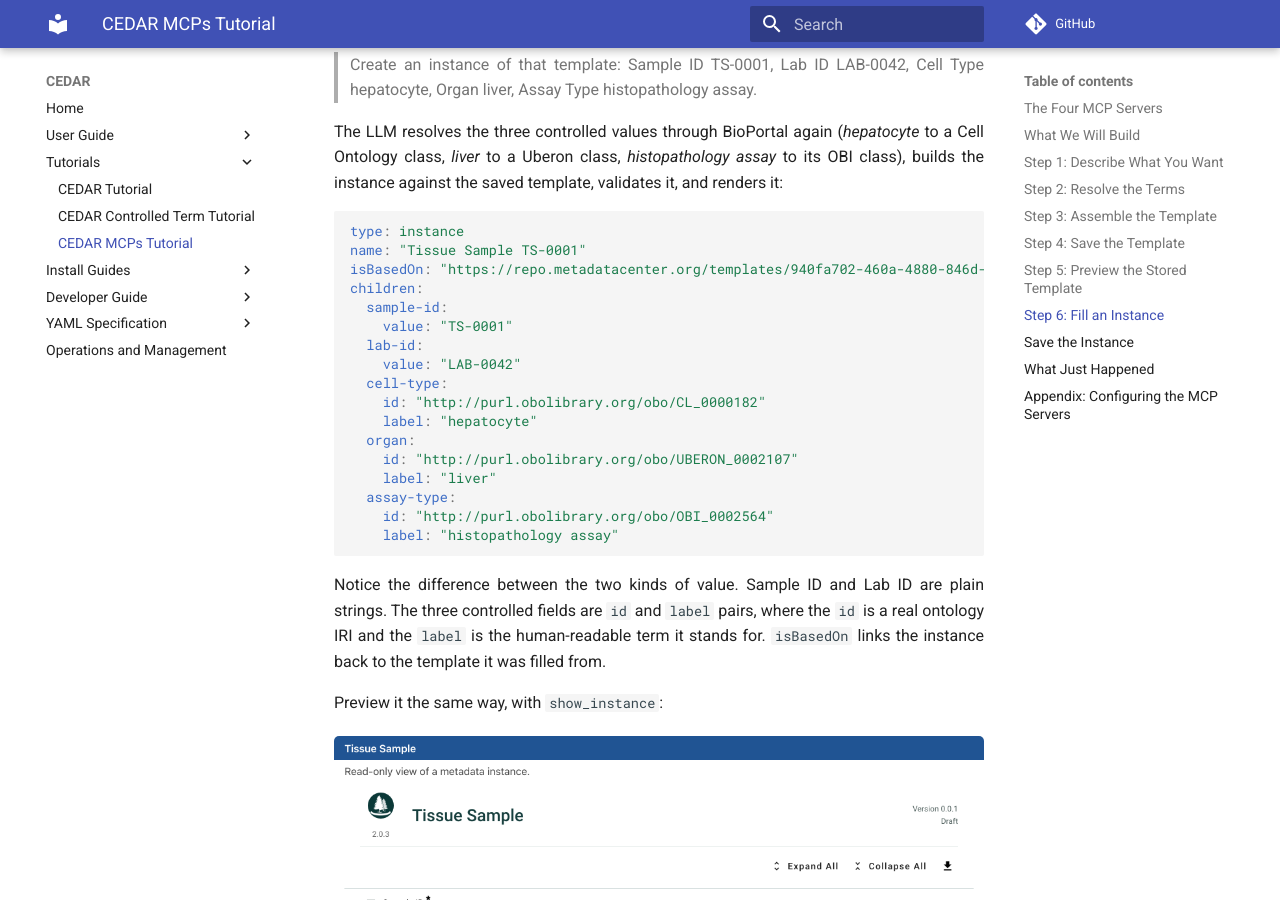
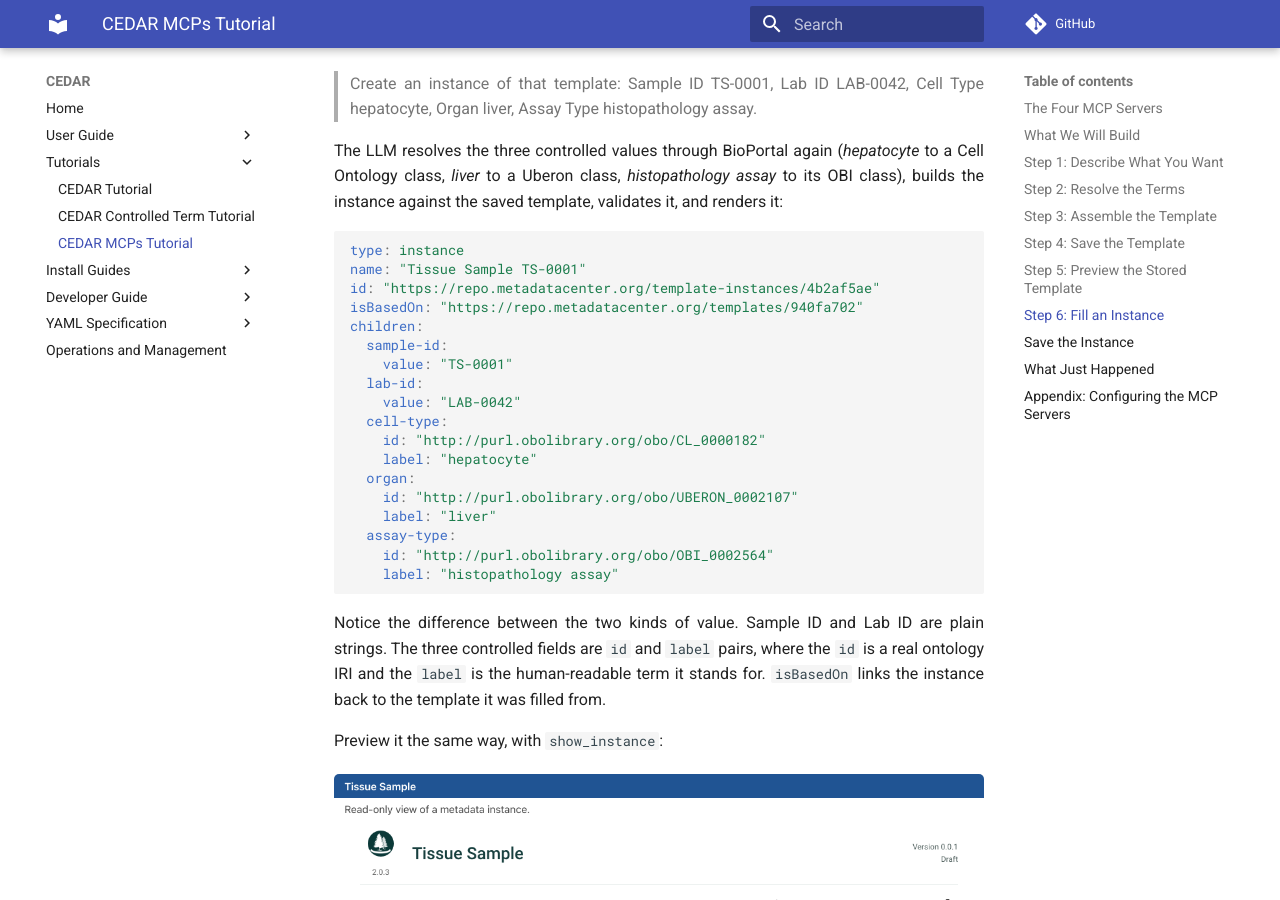
Before and after one commit to metadatacenter/cedar-mkdocs, an MkDocs documentation site: the page built from docs/tutorials/cedar_mcps_tutorial.md, in a window 1280 px wide and 900 px high, scrolled down 5634 px. Built offline with MkDocs 1.6.1 and Material for MkDocs 9.7.7, drawn with Linux system fonts in a browser that asks for light colours; comment, search, counter and statistics services are not loaded; some of the changed lines change nothing that is shown; some of the changed text lies outside the part shown.

Commit message:
Update cedar_mcps_tutorial.md

````diff
--- a/docs/tutorials/cedar_mcps_tutorial.md
+++ b/docs/tutorials/cedar_mcps_tutorial.md
@@ -119,6 +119,7 @@
 type: template
 name: "Tissue Sample"
 description: "A tissue-sample record whose fields are constrained to ontology terms."
+id: "https://repo.metadatacenter.org/templates/940fa702"
 children:
   - key: "sample-id"
     type: text-field
@@ -234,7 +235,8 @@
 ```yaml
 type: instance
 name: "Tissue Sample TS-0001"
-isBasedOn: "https://repo.metadatacenter.org/templates/940fa702-460a-4880-846d-d22cc168ea11"
+id: "https://repo.metadatacenter.org/template-instances/4b2af5ae"
+isBasedOn: "https://repo.metadatacenter.org/templates/940fa702"
 children:
   sample-id:
     value: "TS-0001"
````
